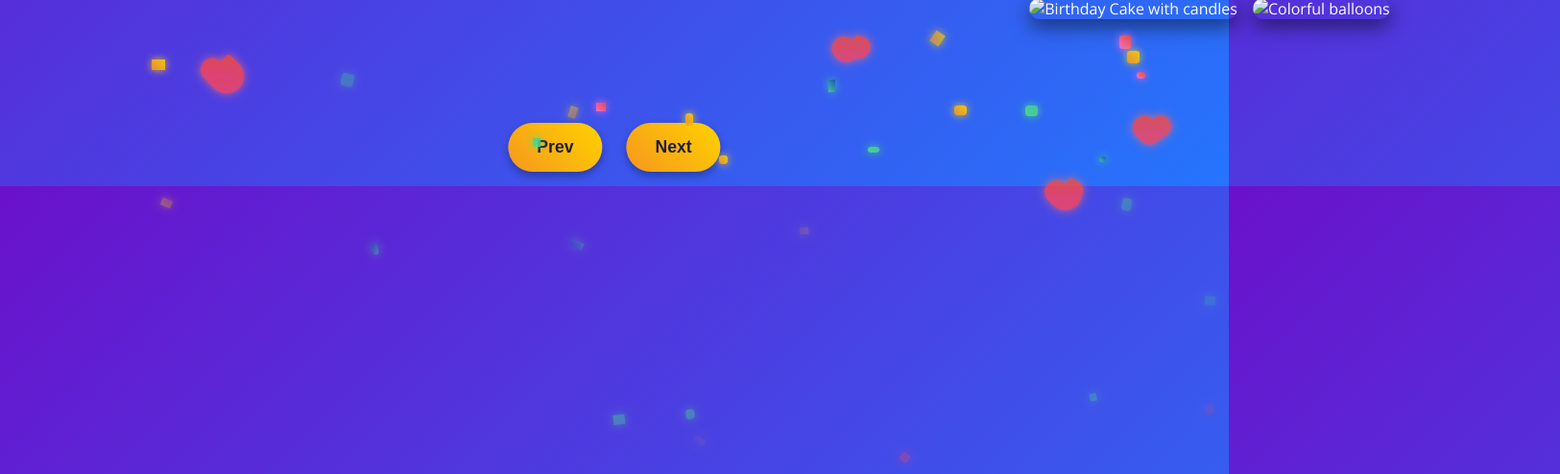
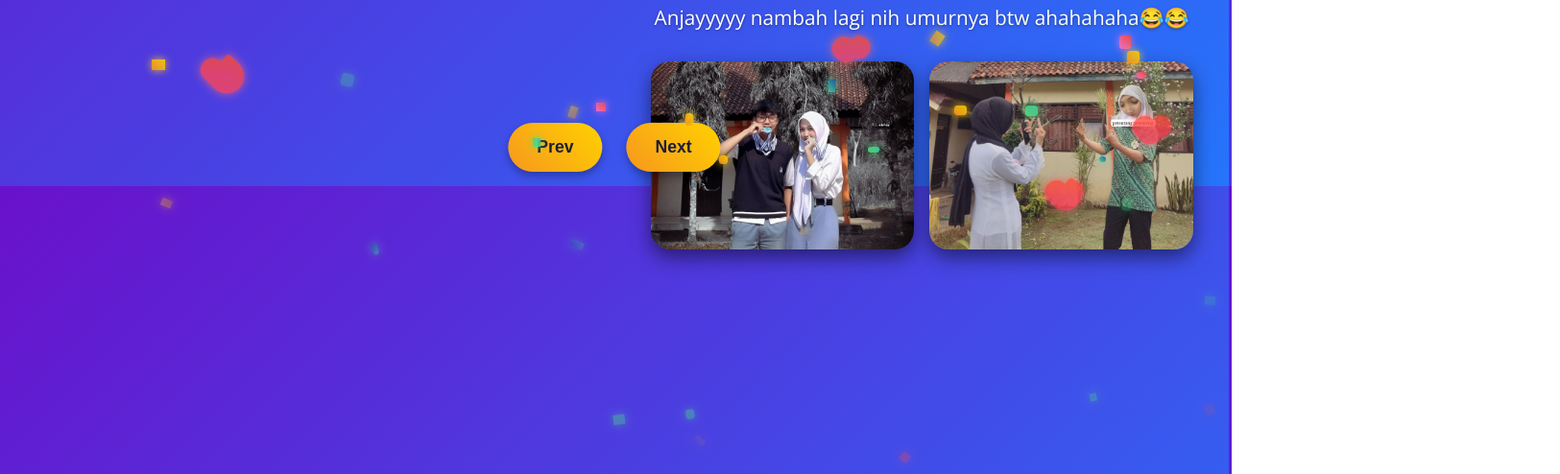
Before and after one commit to Hanifsptra/anggraini, a plain HTML site: page index.html in a window 1280 px wide. Shown: the part 606-1100 px from the top of the page at 96% size, 1625 px wide, since content can reach past the window. Drawn offline with nearby package versions, Linux system fonts and the light colour scheme; a web font is replaced by a local one.

Commit message:
Add files via upload

```diff
--- a/index.html
+++ b/index.html
@@ -52,20 +52,20 @@
   }
 
   .page {
+  margin: 0 auto;
   position: absolute;
-    top: 80px;
+  top: 50%;
   left: 50%;
-    width: 100%;
+  transform: translate(-50%, -50%) scale(0.85);
+  width: auto; /* GANTI DARI 100% */
   max-width: 700px;
   pointer-events: none;
   opacity: 0;
   text-align: center;
   padding: 10px 15px;
 
-    /* Morph transition setup */
   clip-path: circle(0% at 50% 50%);
   -webkit-clip-path: circle(0% at 50% 50%);
-    transform: scale(0.85);
   transition:
     clip-path 0.7s cubic-bezier(0.4, 0, 0.2, 1),
     -webkit-clip-path 0.7s cubic-bezier(0.4, 0, 0.2, 1),
@@ -74,13 +74,19 @@
   z-index: 0;
 }
 
+.page .content {
+  display: flex;
+  flex-direction: column;
+  align-items: center;
+  justify-content: center;
+}
+
 .page.active {
   clip-path: circle(300% at 50% 50%);
   -webkit-clip-path: circle(300% at 50% 50%);
   opacity: 1;
   pointer-events: auto;
-    position: relative;
-    transform: scale(1);
+  transform: translate(-50%, -50%) scale(1);
   z-index: 1;
 }
 
@@ -273,69 +279,91 @@
 <body>
 <header>Birthday Party Anggraini 🎉</header>
 <main>
-  <!-- Pages with greetings and images -->
   <section class="page active" id="page-1" aria-label="Birthday greeting page 1">
+    <div class="content">
       <h2>Happy Birthday Anggraini Madyalina Dwi Saputri🎂</h2>
       <p>Anjayyyyy nambah lagi nih umurnya btw ahahahaha😂😂</p>
       <div class="images">
-      <img src="photo/potbar2.jpg" alt="Birthday Cake with candles" />
-      <img src="photo/potbar4.jpg" alt="Colorful balloons" />
+        <img src="anggaini/photo/potbar2.jpg" alt="Birthday Cake with candles" />
+        <img src="anggaini/photo/potbar4.jpg" alt="Colorful balloons" />
+      </div>
     </div>
   </section>
+
   <section class="page" id="page-2" aria-label="Birthday greeting page 2">
+    <div class="content">
       <h2>bacanya pake nada lembuttttt</h2>
-    <p>cuma pengen bilang diulang tahun yg ke-18 ini semoga anggre selalu diberi kesehatan dan lindungan selalu sama allah. </p>
+      <p>cuma pengen bilang diulang tahun yg ke-18 ini semoga anggre selalu diberi kesehatan dan lindungan selalu sama allah.</p>
       <div class="images">
         <img src="https://images.unsplash.com/photo-1532634726-193bf6e9c125?auto=format&fit=crop&w=600&q=80" alt="Party confetti" />
-      <img src= alt="Birthday gift box" />
+        <img src="" alt="Birthday gift box" />
+      </div>
     </div>
   </section>
+
   <section class="page" id="page-3" aria-label="Birthday greeting page 3">
+    <div class="content">
       <h2>Make a Wish!</h2>
       <p>Blow out the candles and let your dreams take flight.</p>
       <div class="images">
         <img src="https://images.unsplash.com/photo-1492724441997-5dc865305da7?auto=format&fit=crop&w=600&q=80" alt="Birthday candles" />
         <img src="https://images.unsplash.com/photo-1556740749-887f6717d7e4?auto=format&fit=crop&w=600&q=80" alt="Dream balloons" />
       </div>
+    </div>
   </section>
+
   <section class="page" id="page-4" aria-label="Birthday greeting page 4">
+    <div class="content">
       <h2>Celebrate!</h2>
       <p>Enjoy every moment surrounded by friends and family.</p>
       <div class="images">
         <img src="https://images.unsplash.com/photo-1504384308090-c894fdcc538d?auto=format&fit=crop&w=600&q=80" alt="Party glasses" />
         <img src="https://images.unsplash.com/photo-1486308510493-cb9a7b9e83f6?auto=format&fit=crop&w=600&q=80" alt="Decorations" />
       </div>
+    </div>
   </section>
+
   <section class="page" id="page-5" aria-label="Birthday greeting page 5">
+    <div class="content">
       <h2>Surprise!</h2>
       <p>May this year bring you plenty of wonderful surprises.</p>
       <div class="images">
         <img src="https://images.unsplash.com/photo-1501594907352-04cda38ebc29?auto=format&fit=crop&w=600&q=80" alt="Wrapped gift" />
         <img src="https://images.unsplash.com/photo-1517604931442-c3d5a549f5b3?auto=format&fit=crop&w=600&q=80" alt="Gift boxes" />
       </div>
+    </div>
   </section>
+
   <section class="page" id="page-6" aria-label="Birthday greeting page 6">
+    <div class="content">
       <h2>Health & Happiness</h2>
       <p>Wishing you health, happiness, and all the best in life.</p>
       <div class="images">
         <img src="https://images.unsplash.com/photo-1511317688831-978b7efaa577?auto=format&fit=crop&w=600&q=80" alt="Sunshine" />
         <img src="https://images.unsplash.com/photo-1506744038136-46273834b3fb?auto=format&fit=crop&w=600&q=80" alt="Nature happiness" />
       </div>
+    </div>
   </section>
+
   <section class="page" id="page-7" aria-label="Birthday greeting page 7">
+    <div class="content">
       <h2>Bright Future</h2>
       <p>May your future be bright with endless possibilities.</p>
       <div class="images">
         <img src="https://images.unsplash.com/photo-1499951360447-b19be8fe80f5?auto=format&fit=crop&w=600&q=80" alt="Sunrise horizon" />
         <img src="https://images.unsplash.com/photo-1506748686214-e9df14d4d9d0?auto=format&fit=crop&w=600&q=80" alt="Light bulbs" />
       </div>
+    </div>
   </section>
+
   <section class="page" id="page-8" aria-label="Birthday greeting page 8">
+    <div class="content">
       <h2>Much Love!</h2>
       <p>Sending you lots of love today and always. ❤️</p>
       <div class="images">
         <img src="https://images.unsplash.com/photo-1512427691650-4e02eeaa5fb1?auto=format&fit=crop&w=600&q=80" alt="Heart balloons" />
         <img src="https://images.unsplash.com/photo-1454165804606-c3d57bc86b40?auto=format&fit=crop&w=600&q=80" alt="Soft hearts" />
+      </div>
     </div>
   </section>
 </main>
```
Lines whose indentation alone changed are shown as unchanged.
